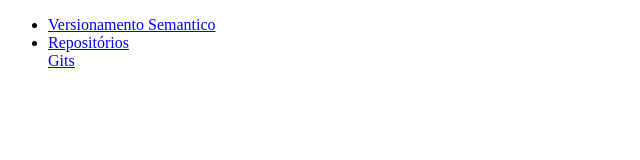
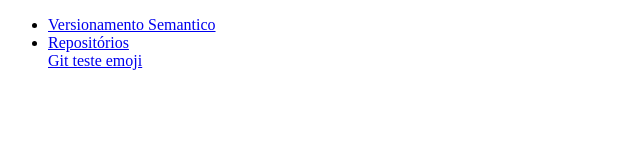
Before and after one commit to gabrielmenegel/telos.versionamento, a plain HTML site: page index.html in a window 1280 px wide. Shown: the full height of the page, 0-640 px from the left. Drawn offline with Linux system fonts and the light colour scheme.

Commit message:
:art: repositorio com emoji

```diff
--- a/index.html
+++ b/index.html
@@ -15,7 +15,7 @@
             <li>
               <a href="repositorios.html">Repositórios</a>
             </li>
-             <a href="git.html">Gits</a>
+             <a href="git.html">Git teste emoji</a>
         </ul>
     </nav>
 </body>
```
